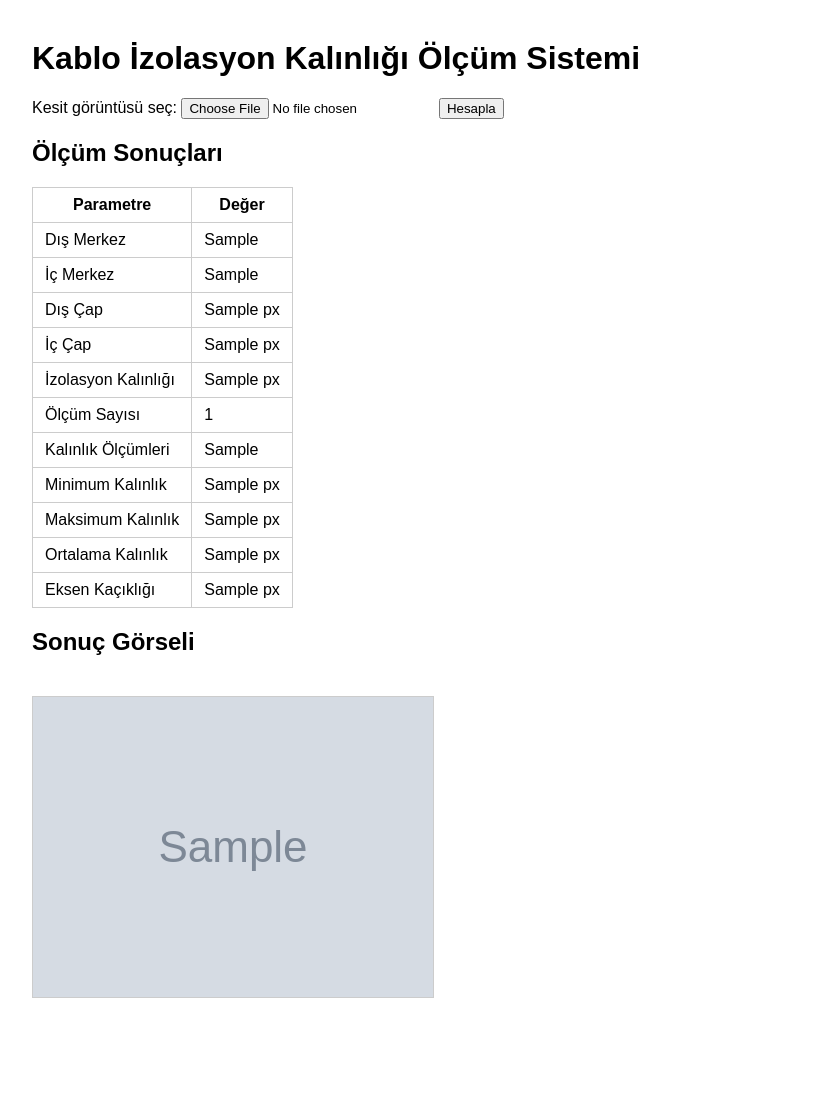
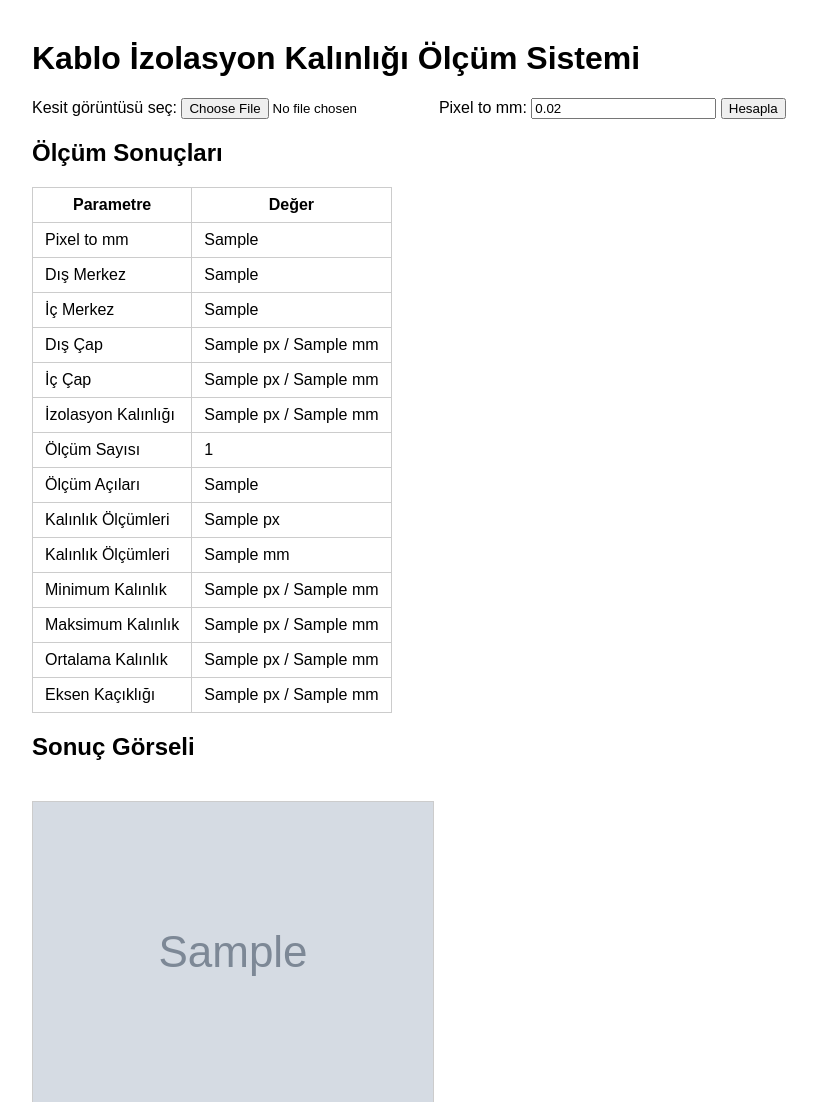
Before and after one commit to immertt/cable-insulation-measurement, a Flask app: template backend/templates/index.html in a window 1280 px wide. Shown: the top 1102 px of the page, without its empty margins (8-825 px from the left). Before the commit the page ends 998 px from the top, so only its background shows below. Run offline with Flask 3, Linux system fonts and the light colour scheme; the template is opened without the code that fills it: most values are stand-ins (such as "Sample title", 1, 10 or a date in 2020); grey boxes marked "Sample" are stand-in pictures.

Commit message:
Add pixel to millimeter conversion

```diff
--- a/backend/app.py
+++ b/backend/app.py
@@ -30,7 +30,8 @@ def analyze():
 
     file.save(image_path)
 
-    results = process_image(image_path, output_path)
+    pixel_to_mm = float(request.form.get("pixel_to_mm", 0.02))
+    results = process_image(image_path, output_path, pixel_to_mm)
 
     return render_template(
         "index.html",
--- a/backend/templates/index.html
+++ b/backend/templates/index.html
@@ -30,9 +30,20 @@
     <h1>Kablo İzolasyon Kalınlığı Ölçüm Sistemi</h1>
 
     <form action="/analyze" method="post" enctype="multipart/form-data">
+
         <label>Kesit görüntüsü seç:</label>
         <input type="file" name="image" required>
+
+        <label>Pixel to mm:</label>
+        <input
+            type="number"
+            name="pixel_to_mm"
+            value="0.02"
+            step="0.001"
+        >
+
         <button type="submit">Hesapla</button>
+
     </form>
 
     {% if results %}
@@ -40,17 +51,28 @@
 
         <table>
             <tr><th>Parametre</th><th>Değer</th></tr>
+
+            <tr><td>Pixel to mm</td><td>{{ results.pixel_to_mm }}</td></tr>
+
             <tr><td>Dış Merkez</td><td>{{ results.outer_center_px }}</td></tr>
             <tr><td>İç Merkez</td><td>{{ results.inner_center_px }}</td></tr>
-            <tr><td>Dış Çap</td><td>{{ results.outer_diameter_px }} px</td></tr>
-            <tr><td>İç Çap</td><td>{{ results.inner_diameter_px }} px</td></tr>
-            <tr><td>İzolasyon Kalınlığı</td><td>{{ results.insulation_thickness_px }} px</td></tr>
+
+            <tr><td>Dış Çap</td><td>{{ results.outer_diameter_px }} px / {{ results.outer_diameter_mm }} mm</td></tr>
+            <tr><td>İç Çap</td><td>{{ results.inner_diameter_px }} px / {{ results.inner_diameter_mm }} mm</td></tr>
+
+            <tr><td>İzolasyon Kalınlığı</td><td>{{ results.insulation_thickness_px }} px / {{ results.insulation_thickness_mm }} mm</td></tr>
+
             <tr><td>Ölçüm Sayısı</td><td>{{ results.measurement_count }}</td></tr>
-            <tr><td>Kalınlık Ölçümleri</td><td>{{ results.thickness_measurements_px }}</td></tr>
-            <tr><td>Minimum Kalınlık</td><td>{{ results.min_thickness_px }} px</td></tr>
-            <tr><td>Maksimum Kalınlık</td><td>{{ results.max_thickness_px }} px</td></tr>
-            <tr><td>Ortalama Kalınlık</td><td>{{ results.mean_thickness_px }} px</td></tr>
-            <tr><td>Eksen Kaçıklığı</td><td>{{ results.eccentricity_px }} px</td></tr>
+            <tr><td>Ölçüm Açıları</td><td>{{ results.measurement_angles_deg }}</td></tr>
+
+            <tr><td>Kalınlık Ölçümleri</td><td>{{ results.thickness_measurements_px }} px</td></tr>
+            <tr><td>Kalınlık Ölçümleri</td><td>{{ results.thickness_measurements_mm }} mm</td></tr>
+
+            <tr><td>Minimum Kalınlık</td><td>{{ results.min_thickness_px }} px / {{ results.min_thickness_mm }} mm</td></tr>
+            <tr><td>Maksimum Kalınlık</td><td>{{ results.max_thickness_px }} px / {{ results.max_thickness_mm }} mm</td></tr>
+            <tr><td>Ortalama Kalınlık</td><td>{{ results.mean_thickness_px }} px / {{ results.mean_thickness_mm }} mm</td></tr>
+
+            <tr><td>Eksen Kaçıklığı</td><td>{{ results.eccentricity_px }} px / {{ results.eccentricity_mm }} mm</td></tr>
         </table>
 
         <h2>Sonuç Görseli</h2>
```
Also changed, not shown: backend/main.py (+46 -1 lines).
